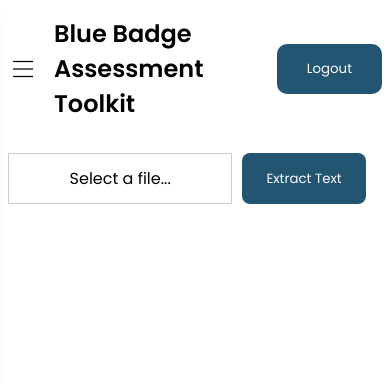
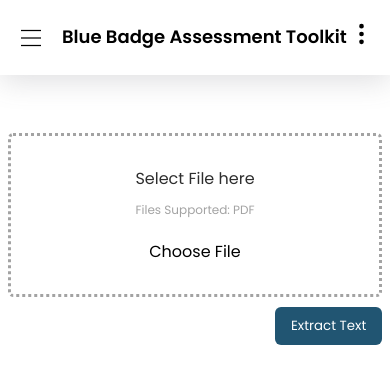
Before and after one commit to Ahsan-Nayaz/blue-badge-flask, a Python web app: template app/templates/main.html in a window 390 px wide. Shown: the top 384 px of the page. Run offline with Jinja, Linux system fonts and the light colour scheme; the template is opened without the code that fills it, so the values that code supplies are empty.

Commit message:
ui changes added and mobile responsiveness improved

```diff
--- a/app/static/script.js
+++ b/app/static/script.js
@@ -4,8 +4,7 @@ const scoreBtn = document.getElementById("score-btn");
 const round2Wrapper = document.getElementById("round2-wrapper");
 const round2ScoreBtn = document.getElementById("check-round2-btn");
 const extractedTextContainer = document.querySelector(".extracted-text-container");
-const fileInput = document.querySelector(".input-file"),
-  button = document.querySelector(".input-file-trigger"),
+const fileInput = document.querySelector("#file"),
   the_return = document.querySelector(".file-return");
 const menuBtn = document.getElementById("menu-btn");
 const sidebar = document.getElementById("sidebar");
@@ -19,6 +18,11 @@ const toggleSidebar = () => {
   }
 };
 
+function toggleDropdown() {
+  const dropdownContent = document.getElementById("dropdownContent");
+  dropdownContent.classList.toggle("show");
+}
+
 menuBtn.addEventListener("click", toggleSidebar);
 clonseSidebarBtn.addEventListener("click", toggleSidebar);
 
@@ -30,18 +34,8 @@ const setLoading = (loadingState) => {
   }
 };
 
-button.addEventListener("keydown", function (event) {
-  if (event.keyCode == 13 || event.keyCode == 32) {
-    fileInput.focus();
-  }
-});
-
-button.addEventListener("click", function (event) {
-  fileInput.focus();
-  return false;
-});
-
 fileInput.addEventListener("change", function (event) {
+  console.log("fefe");
   const fileName = this.value.split("\\").pop();
   the_return.innerHTML = fileName;
 });
@@ -64,7 +58,7 @@ form.addEventListener("submit", async (event) => {
     const data = await res.json();
 
     if (res.ok) {
-      extractedTextContainer.style.display = "flex";
+      extractedTextContainer.style.display = "block";
       const fileContent = document.getElementById("file-content");
       fileContent.innerHTML = data.extracted_text;
       scoreBtn.style.display = "block";
--- a/app/static/stylesheet.css
+++ b/app/static/stylesheet.css
@@ -97,19 +94,29 @@
   overflow-y: scroll;
   width: 100%;
   font-family: "Poppins", sans-serif;
+  margin-top: 75px;
 }
 
 .header-container {
-  width: 100%;
   display: flex;
+  position: fixed;
+  height: 75px;
   align-items: center;
   justify-content: space-between;
   font-family: "Poppins", sans-serif;
+  padding: 2rem 2rem 2rem calc(350px + 2rem);
+  width: 100%;
+  box-shadow: hsla(240, 5%, 41%, 0.2) 0px 7px 29px 0px;
 }
 
 .header-container .title-cont {
   display: flex;
   gap: 1rem;
+}
+
+.header-container h1 {
+  font-size: 24px;
+  font-weight: 600;
 }
 
 .menu {
@@ -118,6 +125,30 @@
   border: none;
   line-height: 0;
   cursor: pointer;
+}
+
+.dropdown {
+  position: relative;
+  display: inline-block;
+  cursor: pointer;
+}
+
+.dropdown-content {
+  padding: 0.5rem 0;
+  position: absolute;
+  right: 0;
+  top: 30px;
+  background-color: #f9f9f9;
+  min-width: 160px;
+  box-shadow: 0 8px 16px 0 rgba(0, 0, 0, 0.1);
+  z-index: 1;
+  transform: scale(0, 0);
+  transform-origin: top right;
+  transition: transform 0.2s ease-in-out;
+}
+
+.dropdown-content.show {
+  transform: scale(1, 1);
 }
 
 .main-container h1 {
@@ -129,18 +160,48 @@
   display: flex;
   width: 100%;
   flex-direction: column;
-  align-items: left;
+  align-items: flex-start;
   font-family: "Poppins", sans-serif;
+  max-width: 600px;
+  margin: 0 auto;
+}
+
+.accordian-button {
+  cursor: pointer;
+  font-size: 20pt;
+  padding: 16px;
+  width: 500px;
+  box-sizing: border-box;
+}
+.accordian-button:hover {
+  opacity: 0.7;
+}
+.accordian-content {
+  background: #ffffff;
+  width: 100%;
+  max-height: 0;
+  transition: all 0.5s ease-in-out;
+  font-family: "Poppins", sans-serif;
+  overflow: scroll;
+}
+#state:checked ~ .accordian-content {
+  max-height: 800px;
+}
+.inner {
+  margin: 16px;
 }
 
 .extracted-text-container {
-  padding-top: 2rem;
+  margin-top: 2rem;
   font-family: "Poppins", sans-serif;
+  box-shadow: rgba(0, 0, 0, 0.1) -4px 9px 25px -6px;
+  border: 1px solid #cccccc7d;
 }
 
 .extracted-text-container h2 {
   font-size: 18px;
   font-family: "Poppins", sans-serif;
+  font-weight: 500;
 }
 
 .file-content {
@@ -197,37 +258,106 @@ td {
 }
 
 .logout-btn {
-  padding: 15px 30px; /* Increase padding for larger size */
-  border-radius: 10px; /* Adjust border-radius for button shape */
+  color: #1a1a1a;
+  font-family: "Poppins", sans-serif;
+  cursor: pointer;
+  border: none;
+  width: 100%;
+  background-color: transparent;
+  font-family: "Poppins", sans-serif;
+  cursor: pointer;
+  transition: all 300ms cubic-bezier(0.23, 1, 0.32, 1);
+  font-size: 14px;
+  padding: 8px 0;
+}
+
+.logout-btn:hover {
+  background-color: #215572;
+  color: white;
+}
+
+/* CSS */
+.btn {
+  cursor: pointer;
+  display: inline-block;
+  border: 1px solid transparent;
+  font-family: Roobert, -apple-system, BlinkMacSystemFont, "Segoe UI", Helvetica, Arial, sans-serif,
+    "Apple Color Emoji", "Segoe UI Emoji", "Segoe UI Symbol";
+  line-height: normal;
+  margin: 0;
+  min-width: 0;
+  outline: none;
+  padding: 8px 12px;
+  text-align: center;
+  text-decoration: none;
+  transition: all 300ms cubic-bezier(0.23, 1, 0.32, 1);
+  user-select: none;
+  -webkit-user-select: none;
+  touch-action: manipulation;
+  will-change: transform;
+}
+
+.drop_box {
+  margin: 10px 0;
+  padding: 30px;
+  display: flex;
+  align-items: center;
+  justify-content: center;
+  flex-direction: column;
+  border: 3px dotted #a3a3a3;
+  border-radius: 5px;
+  width: 100%;
+}
+
+.drop_box h4 {
+  font-size: 16px;
+  font-weight: 400;
+  color: #2e2e2e;
+}
+
+.drop_box p {
+  margin-top: 10px;
+  margin-bottom: 20px;
+  font-size: 12px;
+  color: #a3a3a3;
+}
+
+.form input {
+  margin: 10px 0;
+  width: 100%;
+  background-color: #e2e2e2;
+  border: none;
+  outline: none;
+  padding: 12px 20px;
+  border-radius: 4px;
+}
+
+.file-upload-form {
+  display: flex;
+  flex-direction: column;
+  justify-content: left;
+  align-items: flex-start;
+  width: 100%;
+  margin-top: 2rem;
+  position: relative;
+}
+
+.file-upload-form button {
+  padding: 8px 15px; /* Increase padding for larger size */
+  border-radius: 6px; /* Adjust border-radius for button shape */
   background-color: #215572; /* Change background color to blue */
   color: white; /* Set text color to white */
   font-family: "Poppins", sans-serif;
   cursor: pointer;
-  border: none;
 }
 
-.file-upload-form {
-  display: flex;
-  flex-direction: row;
-  justify-content: left;
-  align-items: left;
-  width: 100%;
-  margin-top: 2rem;
-}
-
-.file-upload-form button {
-  padding: 12px 24px; /* Increase padding for larger size */
-  border-radius: 8px; /* Adjust border-radius for button shape */
-  background-color: #215572; /* Change background color to blue */
-  color: white; /* Set text color to white */
-  font-family: "Poppins", sans-serif;
-  cursor: pointer;
-  border: none;
+.extract-text-btn {
+  margin-left: auto;
 }
 
 .score-btn {
-  padding: 15px 30px; /* Increase padding for larger size */
-  border-radius: 10px; /* Adjust border-radius for button shape */
+  padding: 8px 15px; /* Increase padding for larger size */
+  border-radius: 6px; /* Adjust border-radius for button shape */
   background-color: #215572; /* Change background color to blue */
   color: white; /* Set text color to white */
   margin-top: 2rem;
@@ -326,13 +431,23 @@ td {
   }
 }
 @media (max-width: 992px) {
+  .header-container {
+    margin: auto;
+    padding: 1rem;
+  }
+
   .main-container h1 {
+    font-size: 28px;
+  }
+
+  .header-container h1 {
     font-size: 28px;
   }
 
   .sidebar {
     position: absolute;
     max-width: 350px;
+    width: 100%;
     translate: -110% 0;
     left: 0;
     top: 0;
@@ -361,6 +476,21 @@ td {
 
 @media (max-width: 576px) {
   .main-container h1 {
-    font-size: 24px;
+    font-size: 18px;
+  }
+
+  .header-container h1 {
+    font-size: 18px;
   }
 }
+
+.btn:disabled {
+  pointer-events: none;
+}
+
+.btn:hover {
+  color: #fff;
+  background-color: white;
+  color: #1a1a1a;
+  border: 1px solid #1a1a1a;
+}
--- a/app/templates/main.html
+++ b/app/templates/main.html
@@ -23,6 +23,24 @@
         <div class="loader"></div>
       </div>
 
+      <header class="header-container">
+        <div class="title-cont">
+          <button class="menu" id="menu-btn">
+            <img src="{{url_for('static', filename='hamburger.svg')}}" />
+          </button>
+          <h1>Blue Badge Assessment Toolkit</h1>
+        </div>
+
+        <div class="dropdown" onclick="toggleDropdown()">
+          <img src="{{url_for('static', filename='threedots.svg')}}" width="25px" height="30px" />
+          <div class="dropdown-content" id="dropdownContent">
+            <form method="post" action="/logout">
+              <button id="logout-btn" class="logout-btn">Logout</button>
+            </form>
+          </div>
+        </div>
+      </header>
+
       <aside class="sidebar" id="sidebar">
         <button id="close-sidebar-btn" class="close-icon">
           <img src="{{ url_for('static', filename='close.svg') }}" width="30" height="30" />
@@ -42,34 +60,36 @@
       </aside>
 
       <main class="main-container">
-        <div class="header-container">
-          <div class="title-cont">
-            <button class="menu" id="menu-btn">
-              <img src="{{url_for('static', filename='hamburger.svg')}}" />
-            </button>
-            <h1>Blue Badge Assessment Toolkit</h1>
-          </div>
-
-          <form method="post" action="/logout">
-            <button id="logout-btn" class="logout-btn">Logout</button>
-          </form>
-        </div>
-
         <div class="content">
           <form class="file-upload-form" id="upload-file-form">
-            <input class="input-file" type="file" name="file" id="file" required />
-            <label tabindex="0" for="file" class="input-file-trigger">Select a file...</label>
-            <button class="upload-file-form" type="submit">Extract Text</button>
+            <!-- <input type="file" name="file" id="file" required /> -->
+            <div class="drop_box">
+              <header>
+                <h4>Select File here</h4>
+              </header>
+              <p>Files Supported: PDF</p>
+              <input type="file" accept=".pdf" name="file" id="file" required class="input-file" />
+              <div>Choose File</div>
+            </div>
+
+            <button class="btn extract-text-btn" type="submit">Extract Text</button>
           </form>
           <p class="file-return"></p>
         </div>
 
         <div class="extracted-text-container" style="display: none">
-          <h2>Extracted Text</h2>
-          <div class="file-content" id="file-content"></div>
+          <label for="state">
+            <div class="accordian-button"><h2>Extracted Text</h2></div>
+          </label>
+          <input type="checkbox" id="state" hidden />
+          <div class="accordian-content">
+            <div class="inner" id="file-content"></div>
+          </div>
         </div>
 
-        <button class="score-btn" id="score-btn" style="display: none">Score the document</button>
+        <button class="score-btn btn" id="score-btn" style="display: none">
+          Score the document
+        </button>
 
         <div class="table-container" id="round1-table-container" style="display: none">
           <h2>Round 1 Results</h2>
@@ -94,7 +114,7 @@
         <br />
 
         <div class="round2-wrapper" style="display: none" id="round2-wrapper">
-          <button id="check-round2-btn" class="check-round2-btn">Check for round 2</button>
+          <button id="check-round2-btn" class="check-round2-btn btn">Check for round 2</button>
           <div class="table-container" id="round2-table-container" style="display: none">
             <h2>Round 2 Results</h2>
             <table>
```
Also changed, not shown: other parts of app/static/stylesheet.css (+7 -35 lines), app/static/threedots.svg (added).
